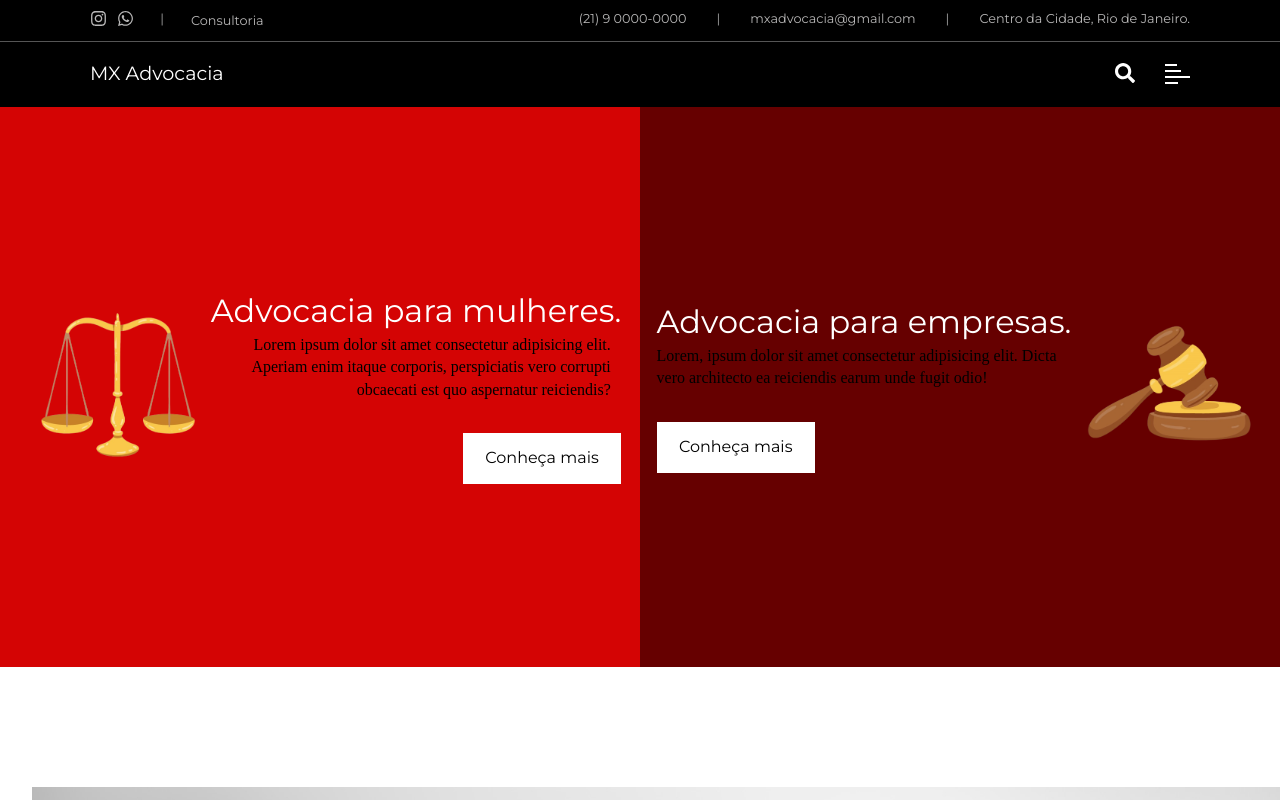
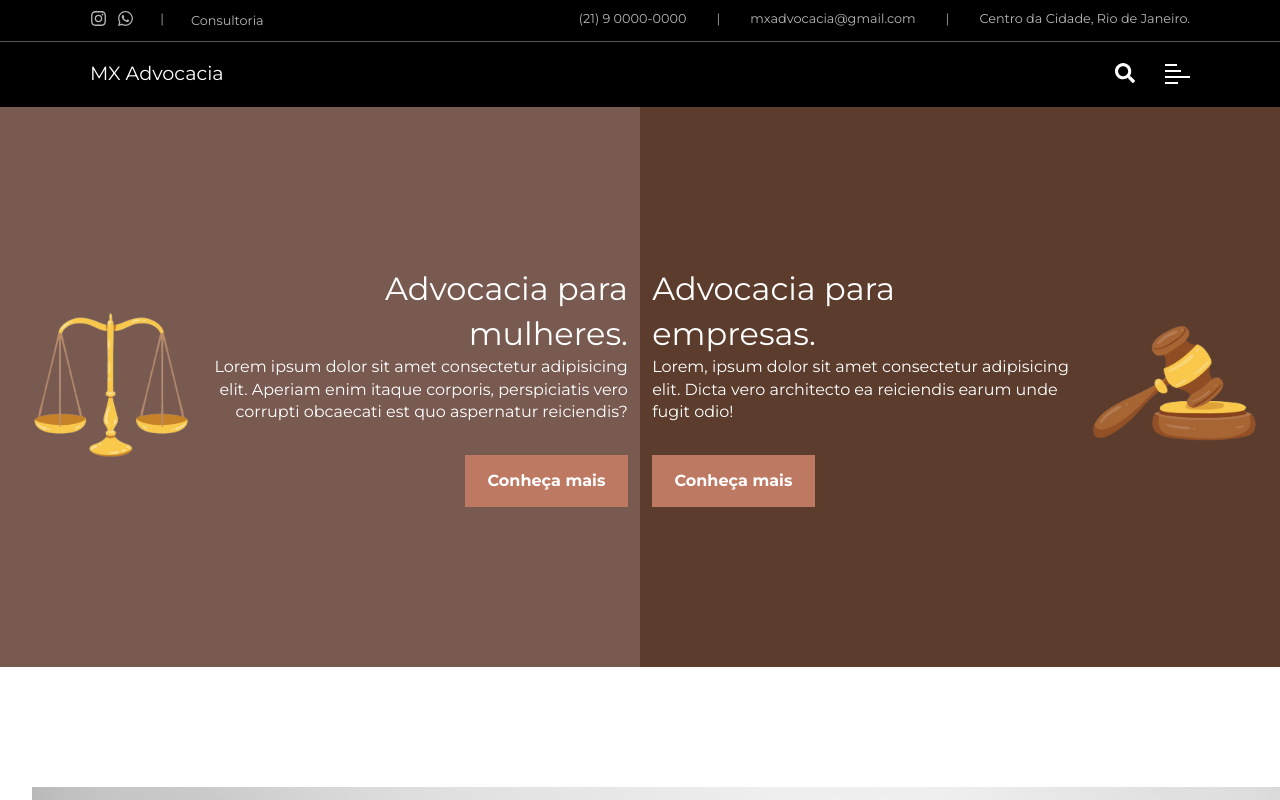
Before and after one commit to henriquepx/mx_advocacy, a React (Vite) app: page / in a window 1280 px wide. Shown: the top 800 px of the page. Built offline with nearby package versions, Linux system fonts and the light colour scheme.

Commit message:
change: change colors in main divs

```diff
--- a/src/GlobalStyles.jsx
+++ b/src/GlobalStyles.jsx
@@ -1,6 +1,10 @@
 import { createGlobalStyle } from 'styled-components';
 
-export const primaryColor = "rgb(0, 0, 0)";
+export const primaryColor = "#000000";
+export const magentaColor1 = "#5E0000";
+export const magentaColor2 = "#964040";
+export const magentaColor3 = "#C26D6D";
+export const magentaColor4 = "#FFD3D3";
 export const fontPrimary = 'Montserrat, sans-serif';
 
 const GlobalStyle = createGlobalStyle`
@@ -20,7 +24,7 @@ const GlobalStyle = createGlobalStyle`
     width: 5px;
   }
   ::-webkit-scrollbar-thumb {
-      background-color: #5e0000;
+      background-color: #5E0000;
   }
   ::-webkit-scrollbar-track {
       background-color: #b3b3b3;
--- a/src/sections/MainPage/MainPagePrincipal.jsx
+++ b/src/sections/MainPage/MainPagePrincipal.jsx
@@ -1,5 +1,5 @@
 import styled from 'styled-components';
-import { fontPrimary, primaryColor } from '../../GlobalStyles';
+import { fontPrimary } from '../../GlobalStyles';
 
 const Container = styled.main`
   background-color: #fff;
@@ -27,7 +27,7 @@ const DescriptionContent = styled.div`
 `;
 
 const TextContainer = styled.div`
-  text-align: ${props => (props.align === 'right' ? 'right' : 'left')};
+  margin: 0;
 `;
 
 const ImgContainer = styled.img`
@@ -38,21 +38,25 @@ const Title = styled.h1`
   font-family: ${fontPrimary};
   color: #fff;
   font-size: 2rem;
+  max-width: 15ch;
 `;
 
 const Description = styled.p`
-  max-width: 50ch;
+  max-width: 40ch;
   margin-left: 0;
+  color: #fff;
+  font-family: ${fontPrimary};
   text-align: ${props => (props.align === 'left' ? 'left' : 'right')};
 `;
 
 const Button = styled.a`
   padding: 0.9rem 1.4rem;
-  background-color: #fff;
-  color: ${primaryColor};
+  background-color: ${props => props.buttonColor};
+  color: #fff;
+  font-weight: 700;
   font-family: ${fontPrimary};
   margin-top: 2rem;
-  max-width: 159px;
+  max-width: 169px;
   margin-left: ${props => (props.align === 'right' ? 'auto' : '0')};
   margin-right: ${props => (props.align === 'left' ? 'auto' : '0')};
 `;
@@ -60,23 +64,23 @@ const Button = styled.a`
 const MainPagePrincipal = () => {
   return (
     <Container>
-      <MainContent backgroundColor="#d40404">
+      <MainContent backgroundColor="#795a51">
         <ImgContainer src="png1.png" alt="Imagem 1" />
         <DescriptionContent>
           <TextContainer align="right">
             <Title>Advocacia para mulheres.</Title>
             <Description align="right">Lorem ipsum dolor sit amet consectetur adipisicing elit. Aperiam enim itaque corporis, perspiciatis vero corrupti obcaecati est quo aspernatur reiciendis?</Description>
           </TextContainer>
-          <Button align="right">Conheça mais</Button>
+          <Button align="right"  buttonColor="#be7963">Conheça mais</Button>
         </DescriptionContent>
       </MainContent>
-      <MainContent backgroundColor="#660000">
+      <MainContent backgroundColor="#5c3c2c">
         <DescriptionContent>
-          <TextContainer align="left">
+          <TextContainer>
             <Title>Advocacia para empresas.</Title>
             <Description align="left">Lorem, ipsum dolor sit amet consectetur adipisicing elit. Dicta vero architecto ea reiciendis earum unde fugit odio!</Description>
           </TextContainer>
-          <Button align="left">Conheça mais</Button>
+          <Button align="left"  buttonColor="#be7963">Conheça mais</Button>
         </DescriptionContent>
         <ImgContainer src="png2.png" alt="Imagem 2" />
       </MainContent>
```
